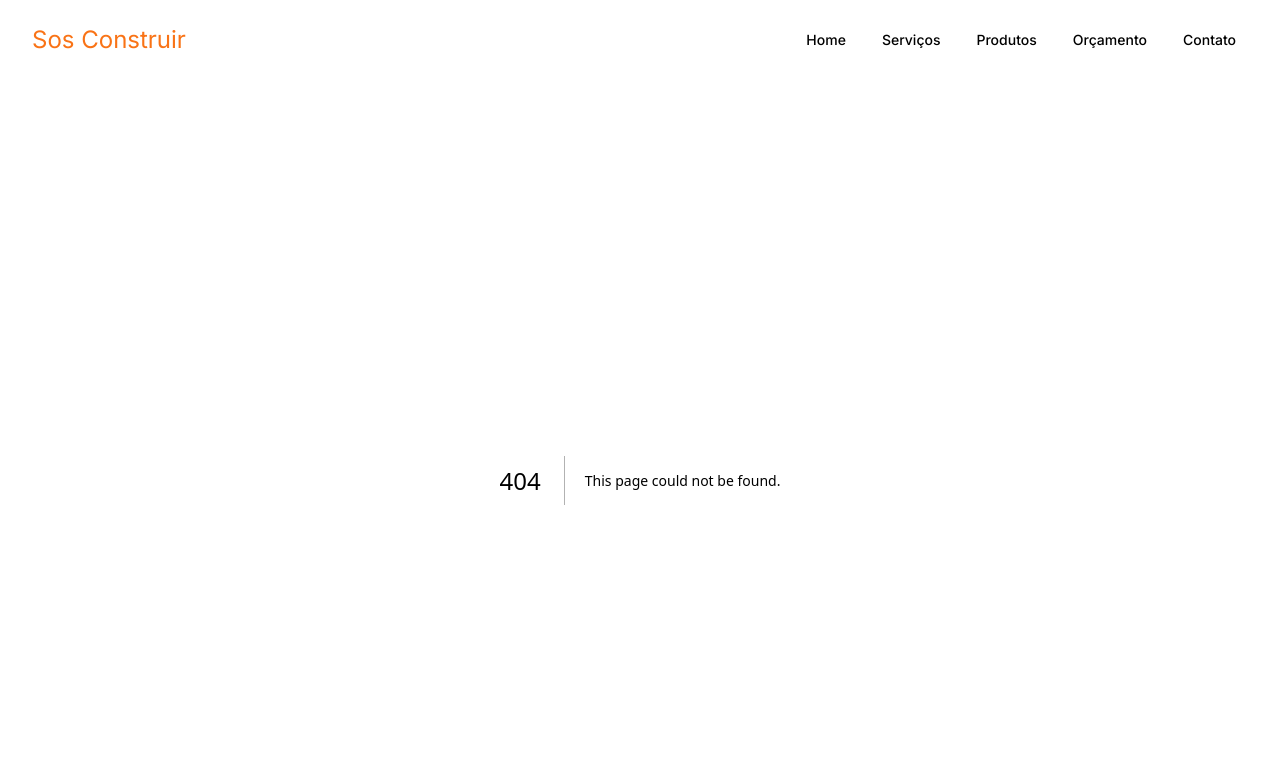
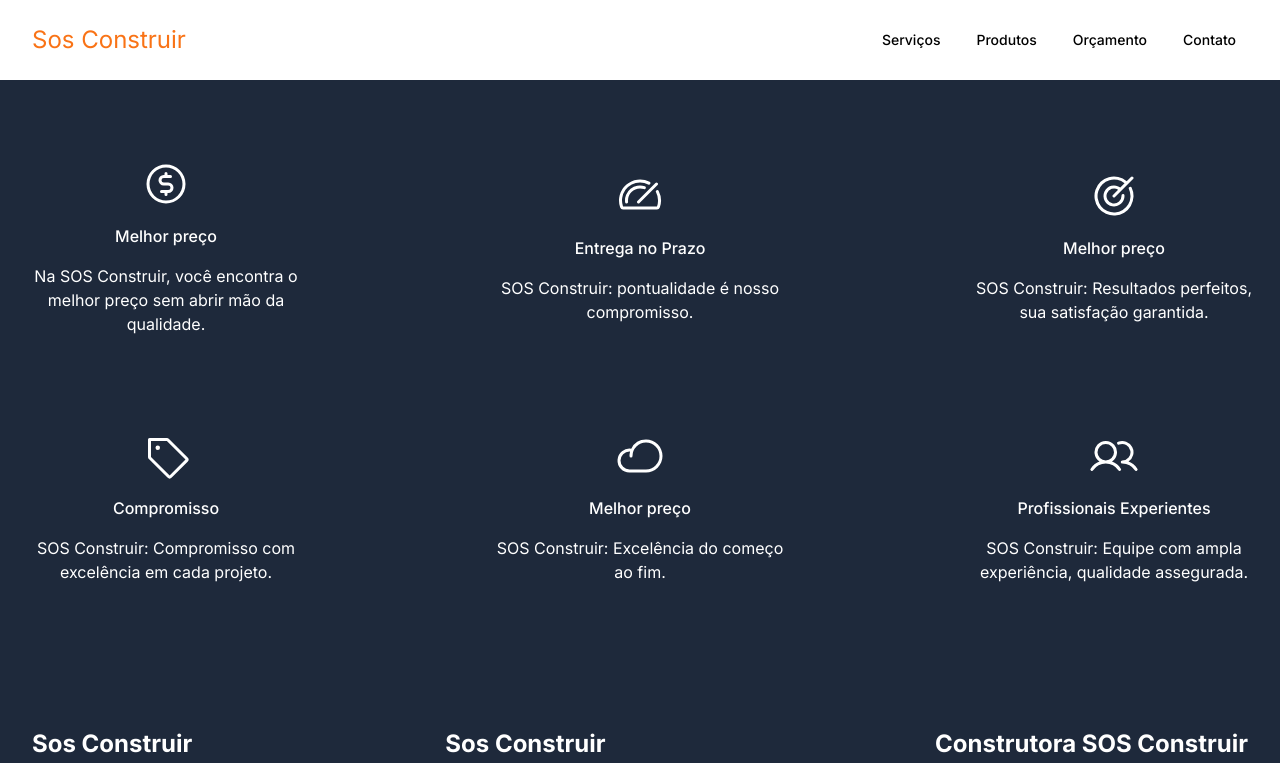
Before and after one commit to team-polaris-tech/sos-site, a Next.js app: page /servicos/eletrecistas in a window 1280 px wide. Before the commit this address had no page. Shown: the top 763 px of the page. Built offline with nearby package versions, Linux system fonts and the light colour scheme.

Commit message:
updated site

```diff
--- a/package.json
+++ b/package.json
@@ -11,6 +11,7 @@
   "dependencies": {
     "@hookform/resolvers": "^3.6.0",
     "@phosphor-icons/react": "^2.1.5",
+    "@radix-ui/react-label": "^2.1.0",
     "@radix-ui/react-navigation-menu": "^1.1.4",
     "class-variance-authority": "^0.7.0",
     "clsx": "^2.1.1",
--- a/src/app/layout.tsx
+++ b/src/app/layout.tsx
@@ -23,9 +23,7 @@ export default function RootLayout({
     <html lang="en" className={inter.className}>
       <body className="flex min-h-screen flex-col items-center antialiased">
         <Header />
-        <main className="w-full max-w-screen-xl flex-grow px-6 lg:px-8">
-          {children}
-        </main>
+        <main className="w-full max-w-screen-xl flex-grow">{children}</main>
         <Footer />
       </body>
     </html>
--- /dev/null
+++ b/src/app/servicos/eletrecistas/carousel-photo.tsx
@@ -0,0 +1,9 @@
+'use client'
+
+export function CarouselPhoto() {
+  return (
+    <div>
+      <div></div>
+    </div>
+  )
+}
--- /dev/null
+++ b/src/app/servicos/eletrecistas/features.tsx
@@ -0,0 +1,68 @@
+import {
+  Speedometer,
+  CurrencyCircleDollar,
+  Target,
+  Tag,
+  Cloud,
+  Users,
+} from '@phosphor-icons/react/dist/ssr'
+import { ReactNode } from 'react'
+
+function Feature({
+  icon,
+  description,
+  title,
+}: {
+  icon: ReactNode
+  title: string
+  description: string
+}) {
+  return (
+    <div className="flex w-[300px] flex-col items-center gap-4">
+      <div>{icon}</div>
+      <div className="text-center text-base font-medium">{title}</div>
+      <div className="text-center text-base">{description}</div>
+    </div>
+  )
+}
+
+export function Features() {
+  return (
+    <section className="flex flex-col bg-slate-800 py-16 text-white lg:gap-16">
+      <div className="flex flex-col items-center justify-between gap-6 p-4 lg:flex-row">
+        <Feature
+          icon={<CurrencyCircleDollar className="size-12" strokeWidth={1} />}
+          title="Melhor preço"
+          description="Na SOS Construir, você encontra o melhor preço sem abrir mão da qualidade."
+        />
+        <Feature
+          icon={<Speedometer className="size-12" strokeWidth={1} />}
+          title="Entrega no Prazo"
+          description="SOS Construir: pontualidade é nosso compromisso."
+        />
+        <Feature
+          icon={<Target className="size-12" strokeWidth={1} />}
+          title="Melhor preço"
+          description="SOS Construir: Resultados perfeitos, sua satisfação garantida."
+        />
+      </div>
+      <div className="flex flex-col items-center justify-between gap-6 p-4 lg:flex-row">
+        <Feature
+          icon={<Tag className="size-12" strokeWidth={1} />}
+          title="Compromisso"
+          description="SOS Construir: Compromisso com excelência em cada projeto."
+        />
+        <Feature
+          icon={<Cloud className="size-12" strokeWidth={1} />}
+          title="Melhor preço"
+          description="SOS Construir: Excelência do começo ao fim."
+        />
+        <Feature
+          icon={<Users className="size-12" strokeWidth={1} />}
+          title="Profissionais Experientes"
+          description="SOS Construir: Equipe com ampla experiência, qualidade assegurada."
+        />
+      </div>
+    </section>
+  )
+}
--- /dev/null
+++ b/src/app/servicos/eletrecistas/page.tsx
@@ -0,0 +1,11 @@
+import { Features } from './features'
+
+export default function Eletricista() {
+  return (
+    <div>
+      {/* <Header />
+      <Footer /> */}
+      <Features />
+    </div>
+  )
+}
--- a/src/components/header/index.tsx
+++ b/src/components/header/index.tsx
@@ -1,11 +1,13 @@
+import Link from 'next/link'
 import { MenuLink } from './menu-link'
 
 export function Header() {
   return (
-    <header className="flex h-16 w-full max-w-screen-xl items-center justify-between px-6 lg:h-20 lg:px-8">
-      <h1 className="text-2xl text-orange-500">Sos Construir</h1>
-      <nav className="flex items-center space-x-2 lg:space-x-3">
-        <MenuLink href="/">Home</MenuLink>
+    <header className="flex w-full max-w-screen-xl flex-col items-center justify-between p-6 lg:flex-row lg:px-8">
+      <Link href="/">
+        <h1 className="text-2xl text-orange-500">Sos Construir</h1>
+      </Link>
+      <nav className="flex flex-col items-center space-x-2 lg:flex-row lg:space-x-3">
         <MenuLink href="/services">Serviços</MenuLink>
         <MenuLink href="/products">Produtos</MenuLink>
         <MenuLink href="/orcamento">Orçamento</MenuLink>
--- a/src/components/request-quote-form.tsx
+++ b/src/components/request-quote-form.tsx
@@ -4,6 +4,8 @@ import { zodResolver } from '@hookform/resolvers/zod'
 import Image from 'next/image'
 import { useForm } from 'react-hook-form'
 import { z } from 'zod'
+import { Label } from './ui/label'
+import { Input } from './ui/input'
 
 const requestQuoteFormSchema = z.object({
   name: z.string().min(1, 'Nome é obrigatório'),
@@ -14,6 +16,7 @@ const requestQuoteFormSchema = z.object({
   quote: z.string().min(1, 'Selecione uma opção'),
   description: z.string().min(1, 'Descreva seu orçamento'),
 })
+
 type RequestQuoteFormSchema = z.infer<typeof requestQuoteFormSchema>
 
 export function RequestQuoteForm() {
@@ -44,10 +47,10 @@ export function RequestQuoteForm() {
         </p>
 
         <div className="flex w-full flex-col gap-1">
-          <label htmlFor="name" className="text-white lg:text-zinc-800">
+          <Label htmlFor="name" className="text-white lg:text-zinc-800">
             Nome
-          </label>
-          <input
+          </Label>
+          <Input
             id="name"
             type="text"
             {...register('name')}
@@ -57,10 +60,10 @@ export function RequestQuoteForm() {
           <span className="text-sm text-red-500">{errors.name?.message}</span>
         </div>
         <div className="flex w-full flex-col gap-1">
-          <label htmlFor="name" className="text-white lg:text-zinc-800">
+          <Label htmlFor="email" className="text-white lg:text-zinc-800">
             E-mail
-          </label>
-          <input
+          </Label>
+          <Input
             id="email"
             type="text"
             {...register('email')}
@@ -70,10 +73,10 @@ export function RequestQuoteForm() {
           <span className="text-sm text-red-500">{errors.email?.message}</span>
         </div>
         <div className="flex w-full flex-col gap-1">
-          <label htmlFor="phone" className="text-white lg:text-zinc-800">
+          <Label htmlFor="phone" className="text-white lg:text-zinc-800">
             Telefone (WhatsApp)
-          </label>
-          <input
+          </Label>
+          <Input
             id="phone"
             type="text"
             {...register('phone')}
@@ -83,9 +86,9 @@ export function RequestQuoteForm() {
           <span className="text-sm text-red-500">{errors.phone?.message}</span>
         </div>
         <div className="flex w-full flex-col gap-1">
-          <label htmlFor="city" className="text-white lg:text-zinc-800">
+          <Label htmlFor="city" className="text-white lg:text-zinc-800">
             Cidade
-          </label>
+          </Label>
           <select
             id="city"
             {...register('city')}
@@ -97,10 +100,10 @@ export function RequestQuoteForm() {
           <span className="text-sm text-red-500">{errors.city?.message}</span>
         </div>
         <div className="flex w-full flex-col gap-1">
-          <label htmlFor="address" className="text-white lg:text-zinc-800">
+          <Label htmlFor="address" className="text-white lg:text-zinc-800">
             Endereço
-          </label>
-          <input
+          </Label>
+          <Input
             id="address"
             type="text"
             {...register('address')}
@@ -112,9 +115,9 @@ export function RequestQuoteForm() {
           </span>
         </div>
         <div className="flex w-full flex-col gap-1">
-          <label htmlFor="quote" className="text-white lg:text-zinc-800">
+          <Label htmlFor="quote" className="text-white lg:text-zinc-800">
             Orçamento para
-          </label>
+          </Label>
           <select
             id="quote"
             {...register('quote')}
@@ -126,9 +129,9 @@ export function RequestQuoteForm() {
           <span className="text-sm text-red-500">{errors.quote?.message}</span>
         </div>
         <div className="flex w-full flex-col gap-1">
-          <label htmlFor="description" className="text-white lg:text-zinc-800">
+          <Label htmlFor="description" className="text-white lg:text-zinc-800">
             Descreva seu orçamento
-          </label>
+          </Label>
           <textarea
             id="description"
             {...register('description')}
--- /dev/null
+++ b/src/components/ui/input.tsx
@@ -0,0 +1,25 @@
+import * as React from "react"
+
+import { cn } from "@/lib/utils"
+
+export interface InputProps
+  extends React.InputHTMLAttributes<HTMLInputElement> {}
+
+const Input = React.forwardRef<HTMLInputElement, InputProps>(
+  ({ className, type, ...props }, ref) => {
+    return (
+      <input
+        type={type}
+        className={cn(
+          "flex h-10 w-full rounded-md border border-slate-200 bg-white px-3 py-2 text-sm ring-offset-white file:border-0 file:bg-transparent file:text-sm file:font-medium placeholder:text-slate-500 focus-visible:outline-none focus-visible:ring-2 focus-visible:ring-slate-950 focus-visible:ring-offset-2 disabled:cursor-not-allowed disabled:opacity-50 dark:border-slate-800 dark:bg-slate-950 dark:ring-offset-slate-950 dark:placeholder:text-slate-400 dark:focus-visible:ring-slate-300",
+          className
+        )}
+        ref={ref}
+        {...props}
+      />
+    )
+  }
+)
+Input.displayName = "Input"
+
+export { Input }
--- /dev/null
+++ b/src/components/ui/label.tsx
@@ -0,0 +1,26 @@
+"use client"
+
+import * as React from "react"
+import * as LabelPrimitive from "@radix-ui/react-label"
+import { cva, type VariantProps } from "class-variance-authority"
+
+import { cn } from "@/lib/utils"
+
+const labelVariants = cva(
+  "text-sm font-medium leading-none peer-disabled:cursor-not-allowed peer-disabled:opacity-70"
+)
+
+const Label = React.forwardRef<
+  React.ElementRef<typeof LabelPrimitive.Root>,
+  React.ComponentPropsWithoutRef<typeof LabelPrimitive.Root> &
+    VariantProps<typeof labelVariants>
+>(({ className, ...props }, ref) => (
+  <LabelPrimitive.Root
+    ref={ref}
+    className={cn(labelVariants(), className)}
+    {...props}
+  />
+))
+Label.displayName = LabelPrimitive.Root.displayName
+
+export { Label }
--- a/src/lib/utils.ts
+++ b/src/lib/utils.ts
@@ -1,5 +1,5 @@
-import { type ClassValue, clsx } from 'clsx'
-import { twMerge } from 'tailwind-merge'
+import { type ClassValue, clsx } from "clsx"
+import { twMerge } from "tailwind-merge"
 
 export function cn(...inputs: ClassValue[]) {
   return twMerge(clsx(inputs))
```
Also changed, not shown: 1 other file (tests, documents, lock files or other folders).
